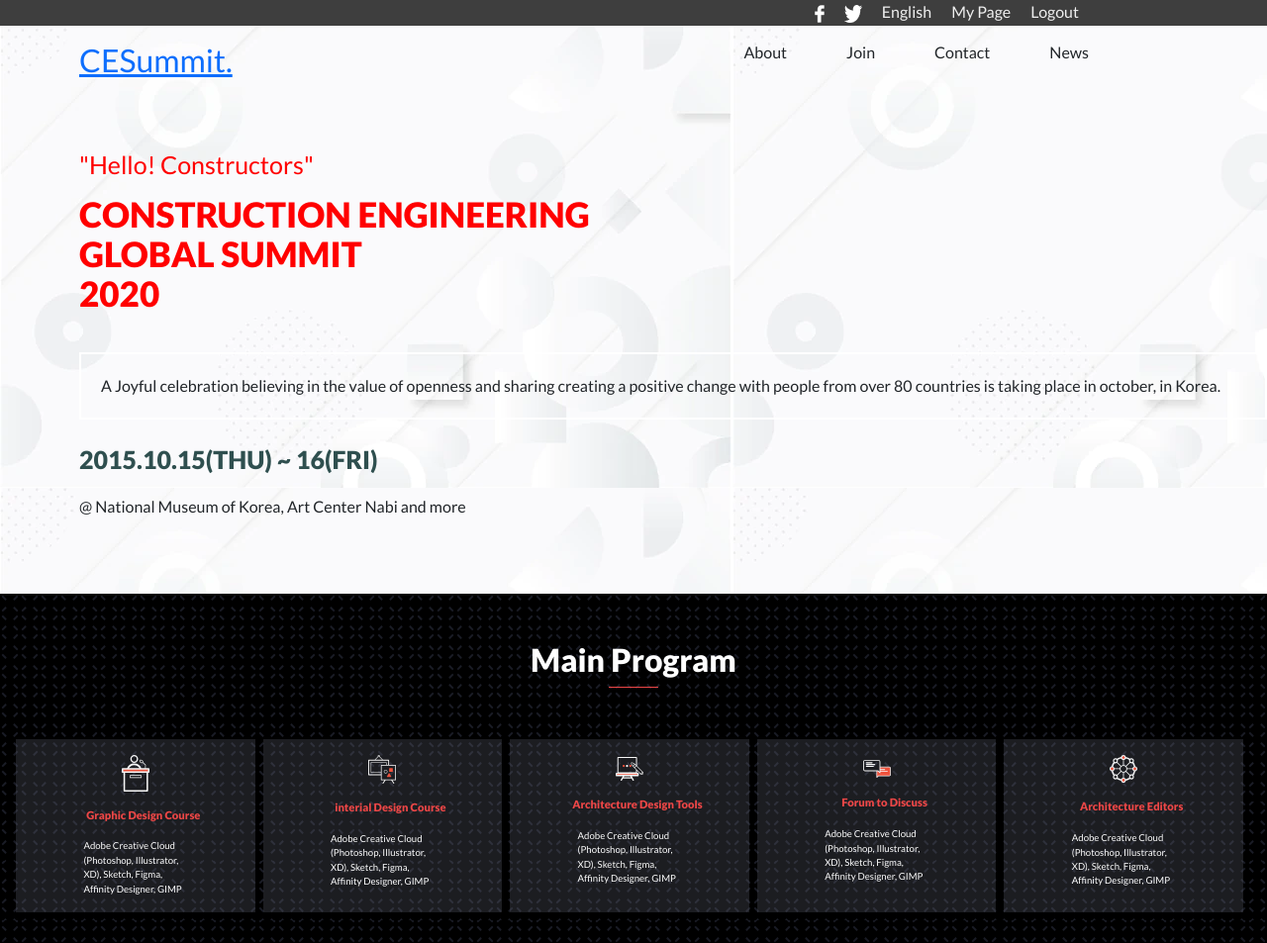
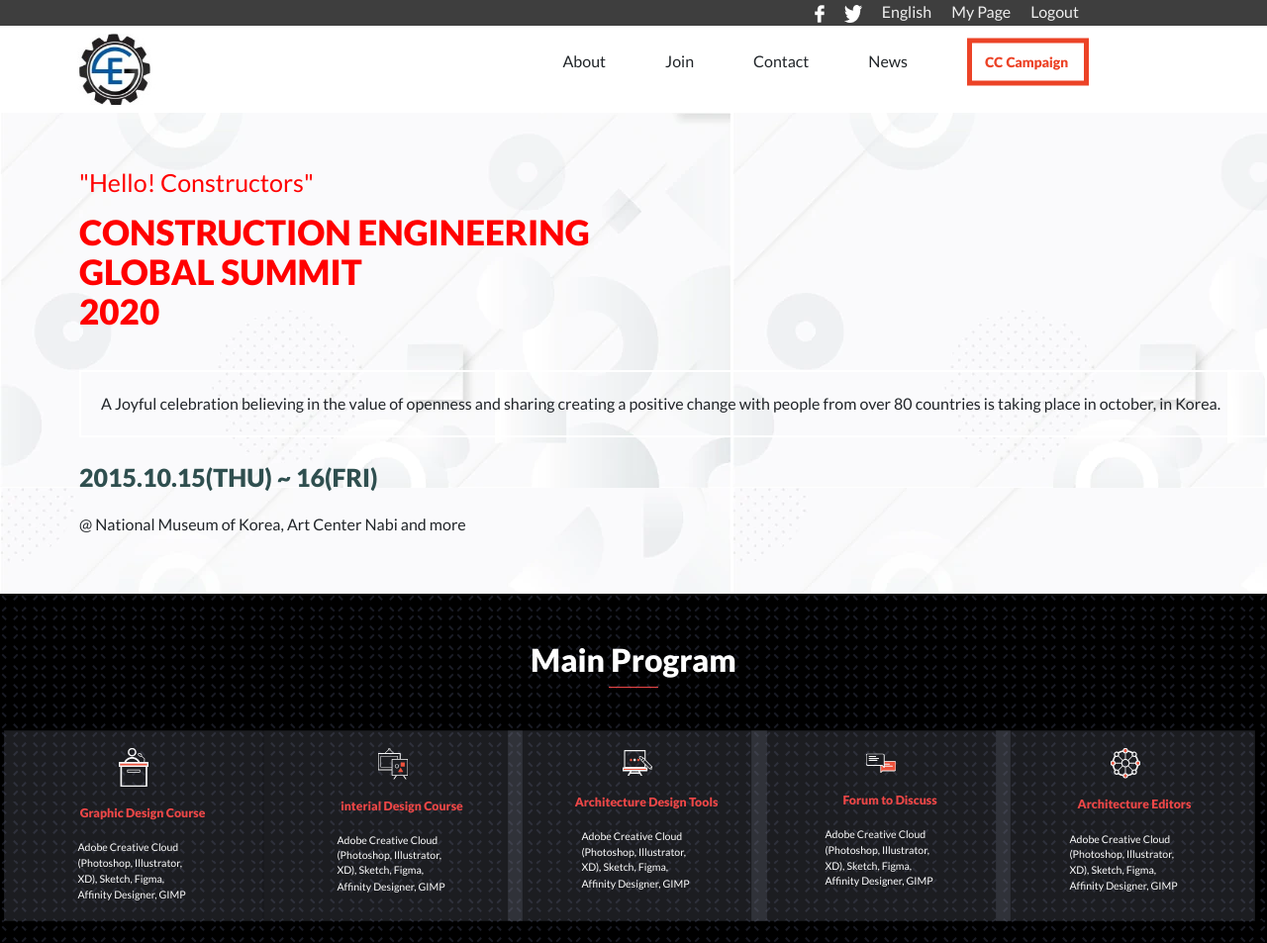
Before and after one commit to ntimanu/capstone-project, a website: page index.html in a window 1280 px wide. Shown: the top 953 px of the page at 99% size. Drawn offline with nearby package versions, Linux system fonts and the light colour scheme.

Commit message:
Update capston display

```diff
--- a/index.html
+++ b/index.html
@@ -27,7 +27,13 @@
             </ul>
           </div>
           <nav class="navbar">
-            <a href="index.html" class="nav-branding">CESummit.</a>
+            <a href="index.html" class="nav-branding"
+              ><img
+                src="img/summitlogo menu.jpeg"
+                alt="logImage"
+                width="129px"
+                height="72px"
+            /></a>
             <ul class="nav-menu">
               <li class="nav-item">
                 <a href="about.html" class="nav-link">About</a>
@@ -40,6 +46,11 @@
               </li>
               <li class="nav-item">
                 <a href="#" class="nav-link">News</a>
+              </li>
+              <li class="nav-item">
+                <a href="#" class="nav-link"
+                  ><img src="img/campaign.png" alt=""
+                /></a>
               </li>
             </ul>
             <div class="hamburger">
@@ -74,7 +85,7 @@
         <div class="align-items-center d-flex flex-column mt-5">
           <div class="d-flex flex-column flex-md-row">
             <div
-              class="block my-1 d-flex flex-md-column align-items-center px-3 py-3 me-md-2"
+              class="block my-1 d-flex flex-md-column align-items-center px-3 py-3 me-md-4"
             >
               <div class="">
                 <img class="icon" src="icons/lecture.svg" alt="" />
@@ -153,7 +164,7 @@
           </p>
         </div>
       </article>
-      <article class="speakers mt-5 px-4 py-5 bg-white">
+      <article class="speakers mt-5 px-0 py-5 bg-white">
         <h2 class="main-program text-center text-black">Featured Speakers</h2>
         <h2 class="baseline text-center text-white fw-bold"></h2>
         <img src="" alt="" />
@@ -173,7 +184,7 @@
         <h2 class="partner text-center mt-5">Partner</h2>
         <h2 class="baseline fw-bold"></h2>
         <div class="companies">
-          <div class="row d-flex justify-content-center mb-4">
+          <div class="row d-flex justify-content-evenly mb-4">
             <img class="col-4 py-4" src="icons/mozilla.svg" alt="" />
             <img class="col-4" src="icons/google.svg" alt="" />
             <img class="col-4" src="icons/naver.svg" alt="" />
@@ -182,8 +193,8 @@
           </div>
         </div>
       </article>
-      <article class="d-none d-lg-block">
-        <div class="reserved d-flex justify-content-center mt-4">
+      <article class="d-none d-lg-block p-none">
+        <div class="reserved d-flex justify-content-center">
           <img class="logo-end" src="img/summitlogo.jpeg" alt="" />
           <p class="footertxt ende text-center">
             <strong>2020 Global Construction Engineers<br /></strong>
--- a/style.css
+++ b/style.css
@@ -219,6 +219,7 @@
 
 .companies img {
   width: 100px;
+
 }
 
 .cardsumittxt {
@@ -352,10 +353,12 @@
 
   .navbar {
     min-height: 70px;
+    margin-left: -60px;
     display: flex;
     justify-content: space-between;
     align-items: center;
-    padding: 0 24px;
+    padding: 0;
+    background-color: white;
   }
 
   .nav-menu {
@@ -365,11 +368,15 @@
     gap: 60px;
     margin-right: 180px;
   }
+  .nav-menu li a:hover {
+    color: #F07F7E;
+    ;
+  }
 
   .nav-branding {
     font-size: 2rem;
+    margin-left: 60px;
     display: block;
-    margin-left: 20px;
   }
 
   .nav-link {
@@ -409,6 +416,9 @@
     align-items: center;
   }
 
+  .block {
+    transform: scale(1.1);
+  }
   .block:hover {
     transform: scale(1.1);
   }
@@ -417,6 +427,12 @@
   .gradPhotoes {
     width: 400px;
   }
+/*
+  .main-speakers {
+    display: grid;
+    align-content: center;
+    width: 60%;
+  } */
 
   .card {
     border-radius: 0;
@@ -431,14 +447,14 @@
     background-color: white;
     color: black;
     align-items: center;
-    padding: 80px;
+
   }
 
   .reserved2 {
     background-color: black;
     color: white;
     align-items: center;
-    padding: 80px;
+
   }
 
   .footertxt {
```
Also changed, not shown: about.html (+12 -1 lines), img/campaign.png (added), img/summitlogo menu.jpeg (added).
